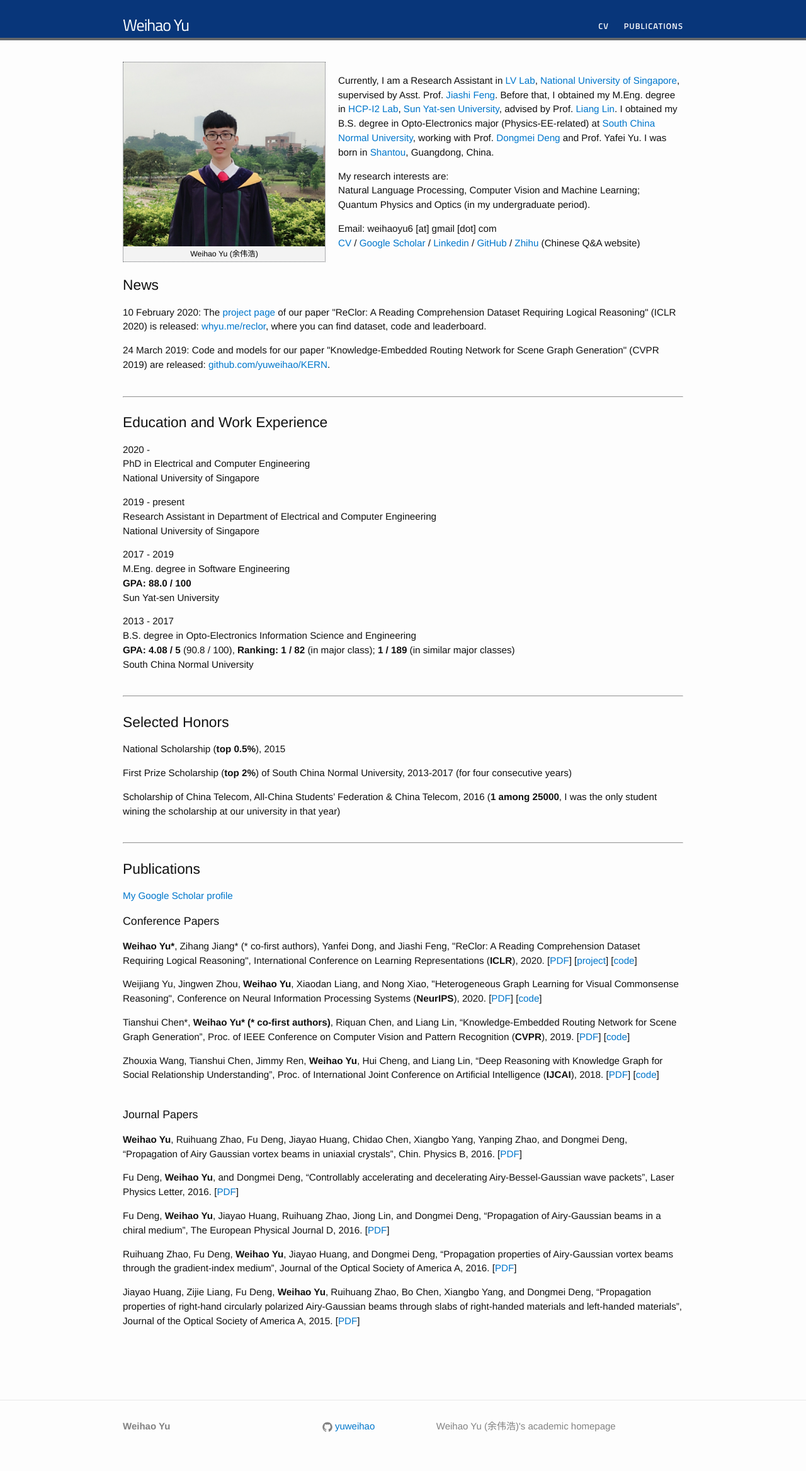
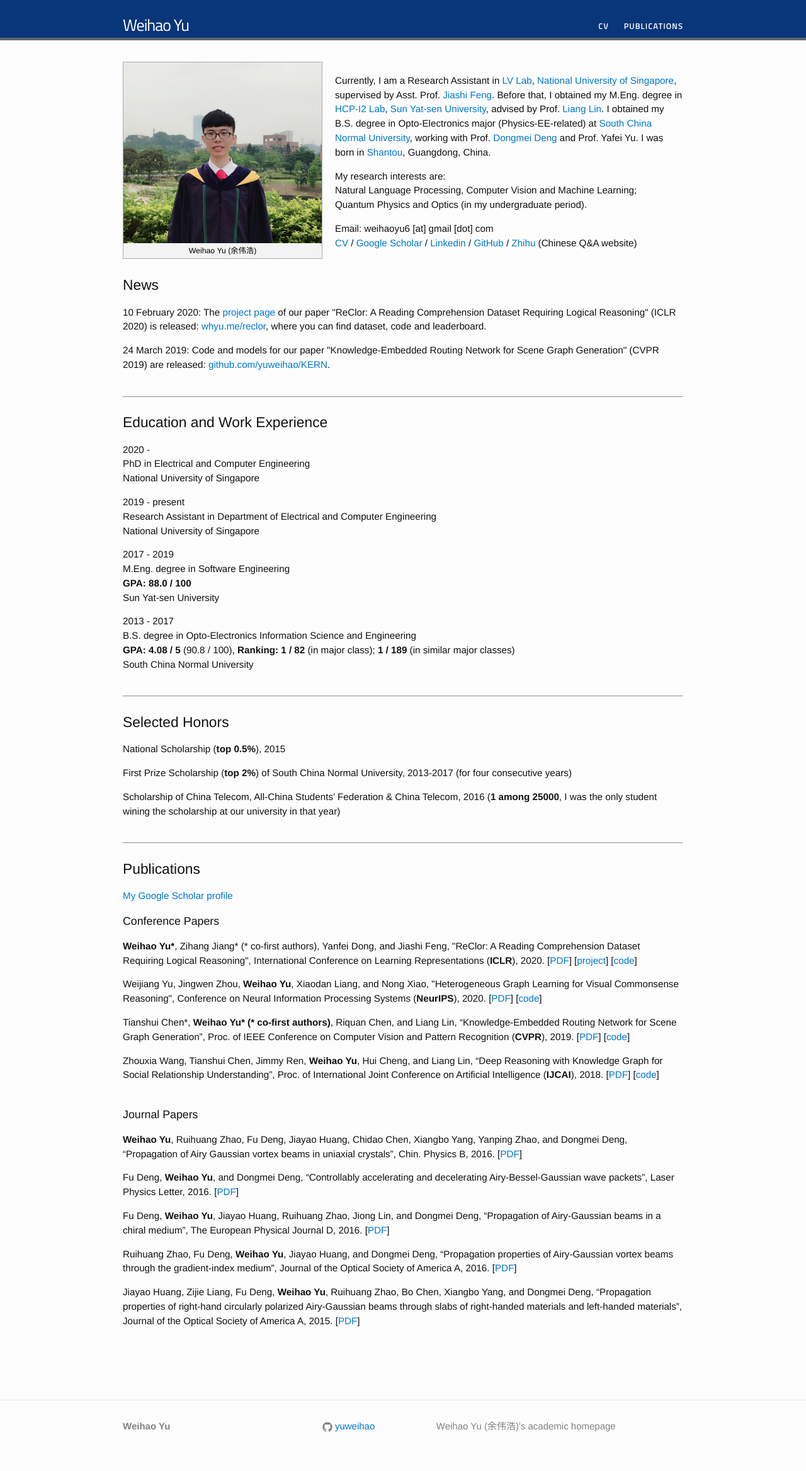
Before and after one commit to yuweihao/yuweihao.github.io, a Jekyll site: the page built from index.html, in a window 1280 px wide. Shown: the whole page at 63% size. Built offline with Jekyll 4.4.1, drawn with Linux system fonts in a browser that asks for light colours.

Commit message:
Update index.html

```diff
--- a/index.html
+++ b/index.html
@@ -8,7 +8,7 @@ layout: default
 
 <!-- <h1>Welcome</h1> -->
 <!-- {% include image.html url="/images/me3.jpg" caption="Weihao Yu (余伟浩)" width=250 align="left" %}	 -->
-<dl id="" class="wp-caption alignleft" style="max-width: 320px">
+<dl id="" class="wp-caption alignleft" style="max-width: 315px">
 
 <dt><img class="" src="/images/me3.jpg" alt="Weihao Yu (余伟浩)" /></dt>
 
```
